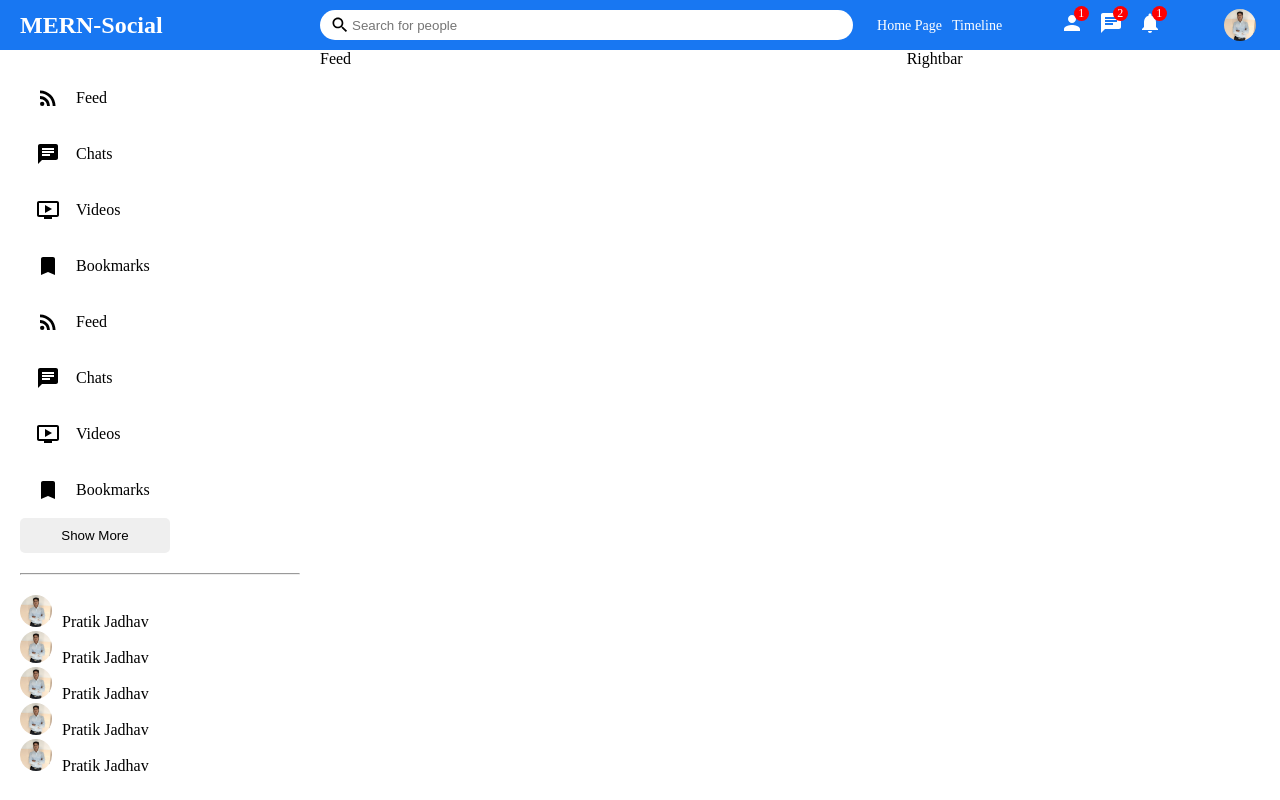
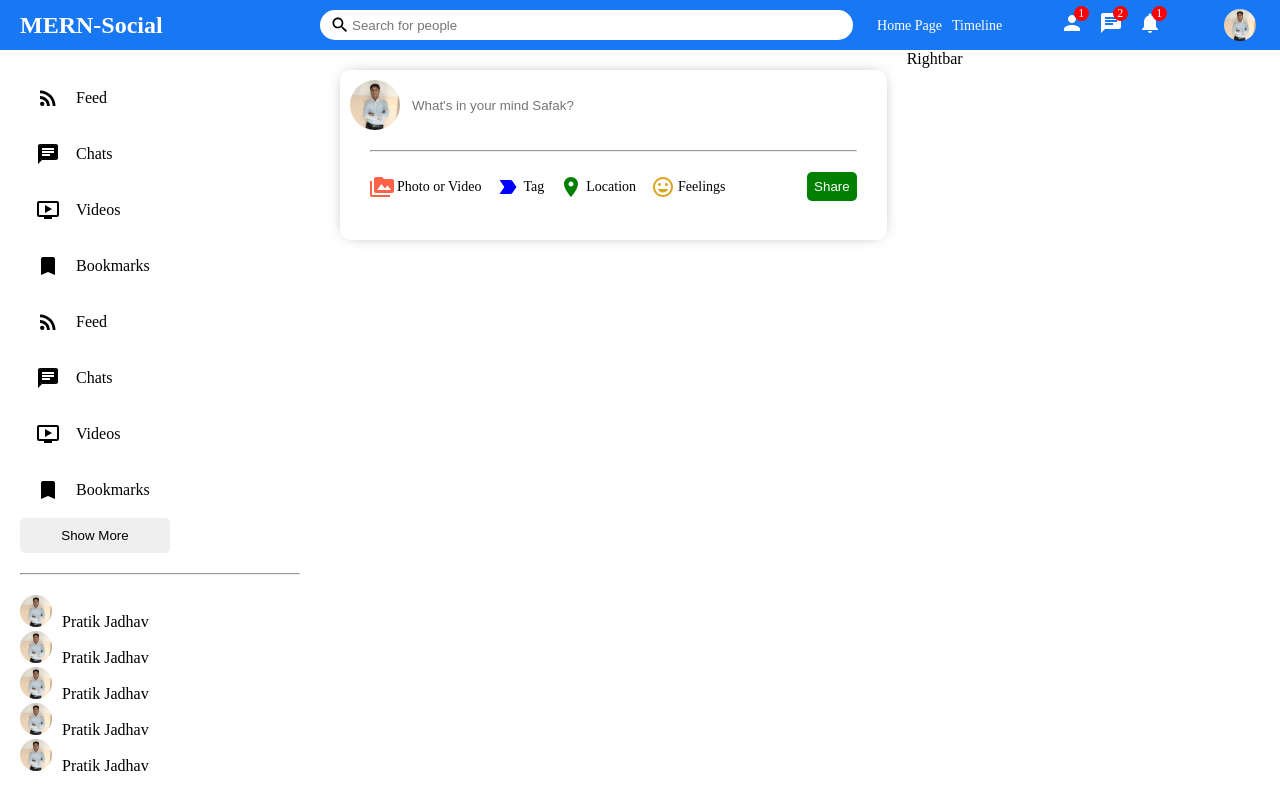
Before and after one commit to Pratik22jdv/MERN-Social-Media, a React (Create React App) app in the folder mern-social-media/: page / in a window 1280 px wide. Built offline with nearby package versions, Linux system fonts and the light colour scheme.

Commit message:
share component in feed

```diff
--- a/mern-social-media/src/components/feed/Feed.jsx
+++ b/mern-social-media/src/components/feed/Feed.jsx
@@ -1,10 +1,13 @@
 import React from 'react';
+import Share from '../share/Share';
 import "./feed.css";
 
 export default function Feed() {
     return (
         <div className="feed">
-            Feed
+        <div className="feedWrapper">
+            <Share />
+            </div>
         </div>
     );
 }
--- a/mern-social-media/src/components/feed/feed.css
+++ b/mern-social-media/src/components/feed/feed.css
@@ -1,3 +1,7 @@
 .feed{
     flex: 5.5;
 }
+
+.feedWrapper{
+    padding: 20px;
+}
--- /dev/null
+++ b/mern-social-media/src/components/share/Share.jsx
@@ -0,0 +1,45 @@
+import "./share.css";
+//import {PermMedia, Label,Room, EmojiEmotions} from "@material-ui/icons"
+import PermMediaIcon from '@mui/icons-material/PermMedia';
+import LabelImportantIcon from '@mui/icons-material/LabelImportant';
+import LocationOnIcon from '@mui/icons-material/LocationOn';
+import MoodIcon from '@mui/icons-material/Mood';
+
+
+export default function Share() {
+  return (
+    <div className="share">
+      <div className="shareWrapper">
+        <div className="shareTop">
+          <img className="shareProfileImg" src="/assets/person/1.jpg" alt="" />
+          <input
+            placeholder="What's in your mind Safak?"
+            className="shareInput"
+          />
+        </div>
+        <hr className="shareHr"/>
+        <div className="shareBottom">
+            <div className="shareOptions">
+                <div className="shareOption">
+                    <PermMediaIcon htmlColor="tomato" className="shareIcon"/>
+                    <span className="shareOptionText">Photo or Video</span>
+                </div>
+                <div className="shareOption">
+                    <LabelImportantIcon htmlColor="blue" className="shareIcon"/>
+                    <span className="shareOptionText">Tag</span>
+                </div>
+                <div className="shareOption">
+                    <LocationOnIcon htmlColor="green" className="shareIcon"/>
+                    <span className="shareOptionText">Location</span>
+                </div>
+                <div className="shareOption">
+                    <MoodIcon htmlColor="goldenrod" className="shareIcon"/>
+                    <span className="shareOptionText">Feelings</span>
+                </div>
+            </div>
+            <button className="shareButton">Share</button>
+        </div>
+      </div>
+    </div>
+  );
+}
--- /dev/null
+++ b/mern-social-media/src/components/share/share.css
@@ -0,0 +1,76 @@
+.share {
+    width: 100%;
+    height: 170px;
+    border-radius: 10px;
+    -webkit-box-shadow: 0px 0px 16px -8px rgba(0, 0, 0, 0.68);
+    box-shadow: 0px 0px 16px -8px rgba(0, 0, 0, 0.68);
+  }
+
+  .shareWrapper {
+    padding: 10px;
+  }
+
+  .shareTop {
+    display: flex;
+    align-items: center;
+  }
+
+  .shareProfileImg {
+    width: 50px;
+    height: 50px;
+    border-radius: 50%;
+    object-fit: cover;
+    margin-right: 10px;
+  }
+
+  .shareInput {
+    border: none;
+    width: 80%;
+  }
+
+  .shareInput:focus {
+    outline: none;
+  }
+
+  .shareHr {
+    margin: 20px;
+  }
+
+  .shareBottom {
+    display: flex;
+    align-items: center;
+    justify-content: space-between;
+  }
+
+  .shareOptions{
+      display: flex;
+      margin-left: 20px;
+  }
+
+  .shareOption{
+      display: flex;
+      align-items: center;
+      margin-right: 15px;
+      cursor: pointer;
+  }
+
+  .shareIcon{
+      font-size: 18px;
+      margin-right: 3px;
+  }
+
+  .shareOptionText{
+      font-size: 14px;
+      font-weight: 500;
+  }
+
+  .shareButton{
+      border: none;
+      padding: 7px;
+      border-radius: 5px;
+      background-color: green;
+      font-weight: 500;
+      margin-right: 20px;
+      cursor: pointer;
+      color: white;
+  }
```
